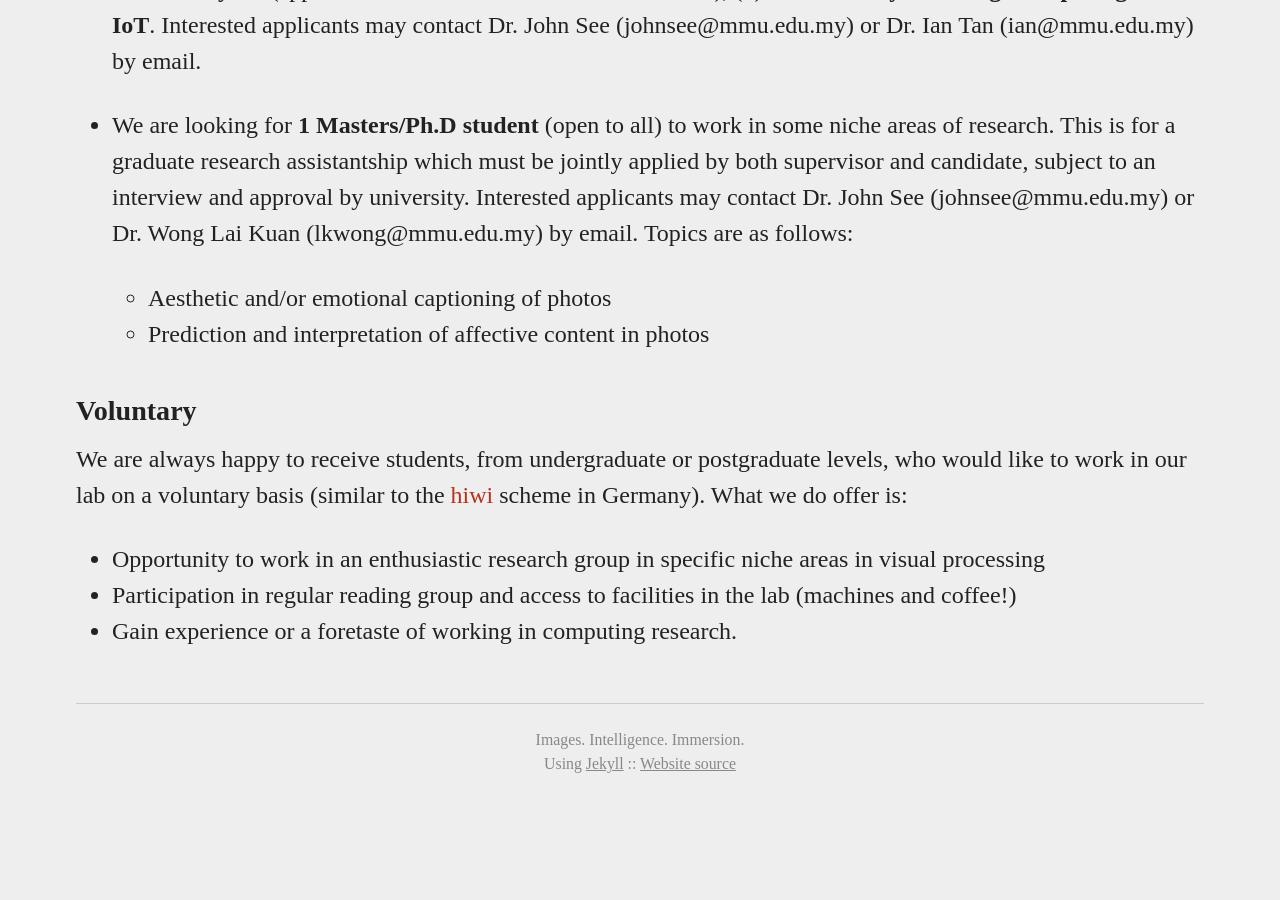
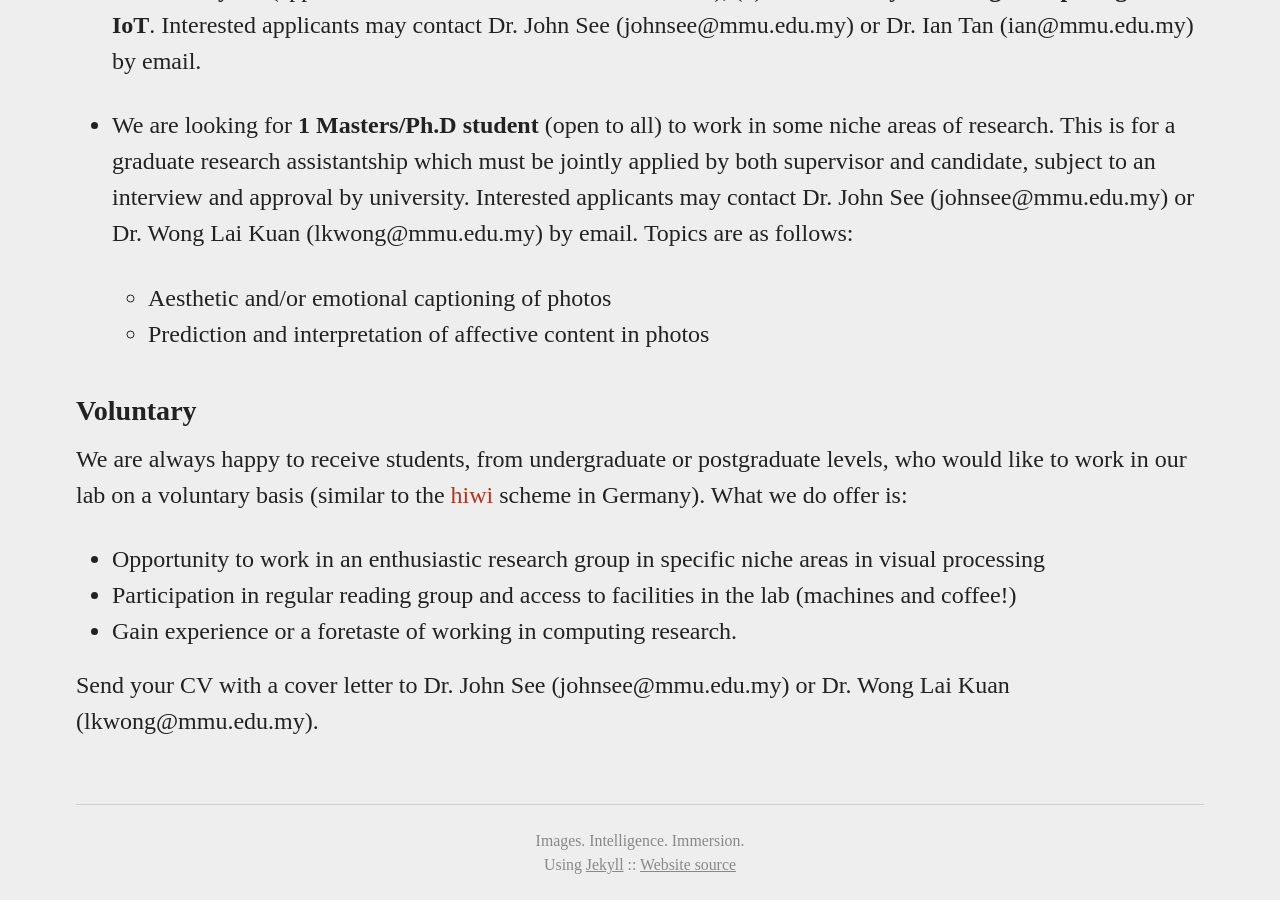
Before and after one commit to viprlab/viprlab.github.io, a Jekyll site: the page built from jobs.md, in a window 1280 px wide and 900 px high, scrolled down 709 px. Built offline with Jekyll 4.4.1, drawn with Linux system fonts in a browser that asks for light colours; before the commit the page ends 1508 px from its top, so only the background shows below that.

Commit message:
Update jobs (3)

```diff
--- a/jobs.md
+++ b/jobs.md
@@ -26,6 +26,7 @@ We are always happy to receive students, from undergraduate or postgraduate leve
 * Participation in regular reading group and access to facilities in the lab (machines and coffee!)
 * Gain experience or a foretaste of working in computing research.
 
+Send your CV with a cover letter to Dr. John See (johnsee@mmu.edu.my) or Dr. Wong Lai Kuan (lkwong@mmu.edu.my).
 <!-- have ONE **Masters GRA vacancy** ([flyer here]{:target="_blank"}) for project **DeepME**. Interested applicants can fill in the application form below, or click [here]{:target="_blank"} if the form does not load properly on this page. -->
 
 <!-- <iframe src="https://www.formpl.us/form/5236576223232000" frameborder="0" width="800" height="1980" >
```
